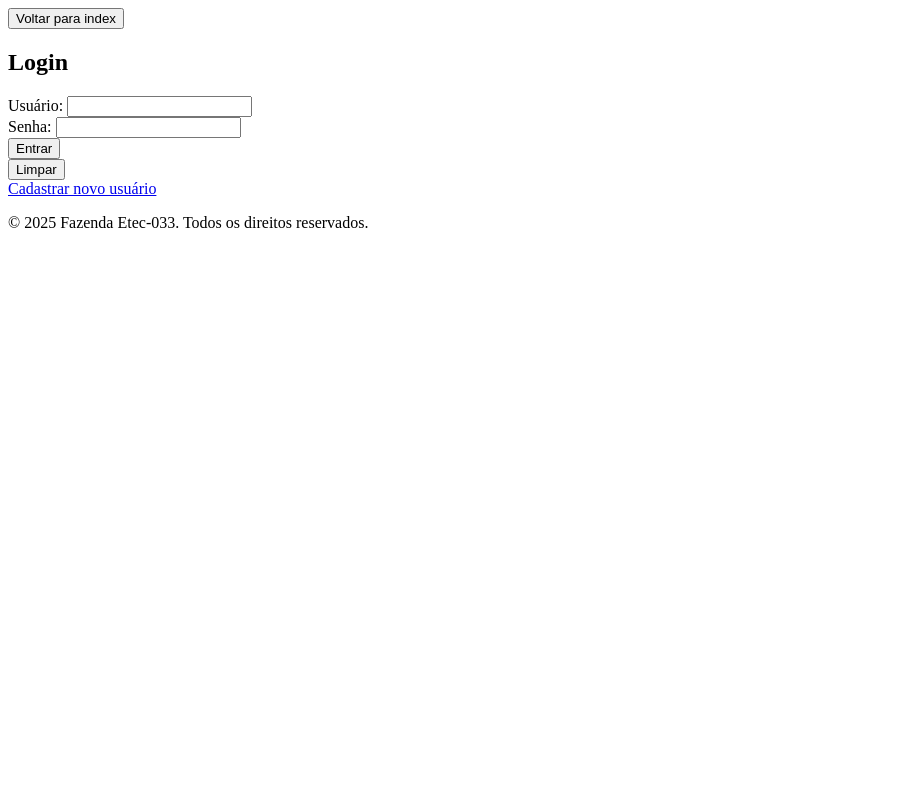
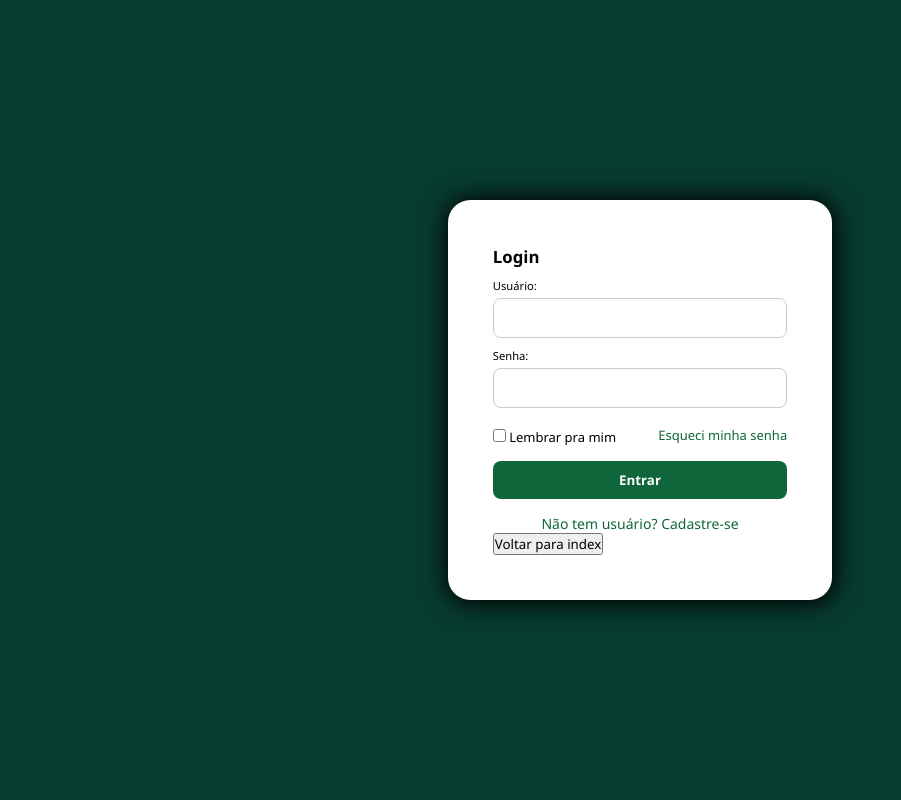
Before and after one commit to PaulinoFANeto/prjFazendaEtec033, a PHP site: page /public/entrar.php in a window 1280 px wide. Shown: the whole page, without its empty margins (0-901 px from the left). Run offline with PHP 8.4, Linux system fonts and the light colour scheme; some libraries are stand-ins or nearby versions.

Commit message:
atualização no css

```diff
--- /dev/null
+++ b/assets/css/form.css
@@ -0,0 +1,127 @@
+/* Veja orientações de funcionamento deste arquivo, no arquivo "regras_negocio.txt" */
+/*Aqui nós colocamos o css da página de login somente*/
+
+body {  /*Corpo da página*/
+    background-color: var(--corfundo);
+    display: flex;
+    justify-content: center;
+    align-items: center;
+    height: 100vh;
+}
+
+.container { /*É a caixa branca*/
+    background-color:var(--corfundo2);
+    padding: 4rem;
+    border-radius: 2rem;
+    box-shadow: 1px 1px 23px 3px black;
+    width: 30%;
+}
+
+
+/* aqui é a parte da "logo" antiga, tem que mudar
+.login-box .logo { Logo(porquinho) que está na caixa
+    text-align: center;
+    margin-bottom: 2.5rem;
+}
+.logo h1 {  Estilo do texto do titulo
+    color: #083b2f;
+    font-weight: 700;
+}
+.logo .pig { tamanho do porquinho
+    font-size: 32px;
+}
+.logo h2 { titulo secundário
+    color: #083b2f;
+    font-weight: 700;
+}
+.logo h2 span { parte do h2 que está em destaque
+    color: #0e663a;
+}
+.logo p { aqui vc altera a estilização do subtitulo
+    margin-top: 8px;
+    color: var(--corsubtitulo);
+    font-size: 14px;
+}*/
+
+
+form label { /*Estilo dos textos dos rótulo*/
+    font-weight: 500;
+    color: var(--cortexto);
+    display: block;
+    margin-top: 10px;
+    margin-bottom: 5px;
+}
+
+form input[type="text"],
+form input[type="password"] { /* Estilização dos campos de texto e senha(input) */
+    width: 100%;
+    padding: 10px;
+    border: 1px solid #ccc;
+    border-radius: 8px;
+    outline: none;
+    transition: 0.3s;
+}
+
+form input:focus { /*A borda das caixas de texto*/
+    border-color: var(--corborda);
+}
+
+.options { /*Estilo da caixa que contém links de opção ( Esqueci senha, Voltar) */
+    display: flex;
+    justify-content: space-between;
+    align-items: center;
+    margin: 10px 0;
+    font-size: 13px;
+}
+
+.options a { /*Estilo dos links dentro da caixa*/
+    color: var(--corminitexto1);
+    text-decoration: none;
+}
+
+.options a:hover { /*Estilo quando passa o mouse sobre os links*/
+    text-decoration: underline;
+}
+
+.btn { /*Estilo botão principal*/
+    width: 100%;
+    padding: 10px;
+    background-color: var(--corbotao);
+    color: var(--corfundo2);
+    border: none;
+    border-radius: 8px;
+    font-weight: 600;
+    cursor: pointer;
+    transition: 0.3s;
+}
+
+.btn:hover { /*Estilo de quando passa o mouse sobre o botão*/
+    background-color: var(--hover);
+}
+
+.create-account { /*Estilo para a área de Criar conta etc... */
+    text-align: center;
+    margin-top: 15px;
+}
+
+.create-account a { /*Seção de criar conta*/
+    color: var(--corminitexto1);
+    text-decoration: none;
+    font-size: 14px;
+}
+
+.create-account a:hover { /* estilo dos links dentro da área de criar conta*/
+    text-decoration: underline;
+}
+
+@media (min-width:501px) and (max-width:1024px) {
+    .container { /*É a caixa branca*/
+        width: 60%;
+    }
+}
+
+@media (min-width:0px) and (max-width:500px) {
+    .container { /*É a caixa branca*/
+        width: 90%;
+    }
+}
--- /dev/null
+++ b/assets/css/style.css
@@ -0,0 +1,23 @@
+:root {
+    --corfundo: #083b2f;
+    --cortexto: black;
+    --corsubtitulo:#333;
+    --corbotao: #0e663a;
+    --corfundo2: white;
+    --corextra: ;
+    --corminitexto1:#0e663a;
+    --corminitexto2: white;
+    --hover: #094d2c;
+    --corborda:#0e663a;
+}
+
+*{  /*Reset e configurações em geral*/
+    margin: 0;
+    padding: 0;
+    box-sizing: border-box;
+    font-family: "Segoe UI", sans-serif;
+}
+
+html{
+    font-size: 70%;
+}
--- a/public/entrar.php
+++ b/public/entrar.php
@@ -12,8 +12,9 @@
         1. Certifique-se que o arquivo CSS esteja na pasta "css" do projeto.
         2. Se não tiver o arquivo CSS, deixe comentada a linha abaixo.
         3. Se tiver o arquivo CSS, descomente a linha abaixo.
-        <link rel="stylesheet" href="../css/estilo_index.css">
     -->
+    <link rel="stylesheet" href="../assets/css/form.css">
+    <link rel="stylesheet" href="../assets/css/style.css">
 
     <!-- Link de importação da biblioteca css de autorização de cookies -->
     <link rel="stylesheet" type="text/css"
@@ -22,23 +23,36 @@
 </head>
 
 <body>
-    <button onclick="history.back()">Voltar para index</button>
-    <div class="login-container">
+    <div class="container">
         <h2>Login</h2>
+
         <form action="../auth/entrar.php" method="POST">
             <label for="usuario">Usuário:</label>
-            <input type="text" id="usuario" name="usuario" required pattern="^[a-zA-Z0-9]{3,20}$"><br>
+            <input type="text" id="usuario" name="usuario" required pattern="^[a-zA-Z0-9]{3,20}$">
+
             <label for="senha">Senha:</label>
             <input type="password" id="senha" name="senha" required
-                pattern="^(?=.*[a-z])(?=.*[A-Z])(?=.*\d)(?=.*[@$!%*?&])[A-Za-z\d@$!%*?&]{6,20}$"><br>
-            <button type="submit" value="Submit">Entrar</button> <br>
-            <button type="reset" value="Limpar">Limpar</button>
+                pattern="^(?=.*[a-z])(?=.*[A-Z])(?=.*\d)(?=.*[@$!%*?&])[A-Za-z\d@$!%*?&]{6,20}$">
+
+                <div class="options">
+                    <label><input type="checkbox"> Lembrar pra mim</label>
+                    <a href="#">Esqueci minha senha</a>
+                </div>
+
+            <button type="submit" class="btn" value="Submit">Entrar</button>
+
+                <div class="create-account">
+                <a href="registro.php">Não tem usuário? Cadastre-se</a>
+                </div>
         </form>
-        <a href="registro.php">Cadastrar novo usuário</a>
+        <button onclick="history.back()">Voltar para index</button>
+
     </div>
+    <!--
     <footer>
         <p>&copy; 2025 Fazenda Etec-033. Todos os direitos reservados.</p>
     </footer>
+-->
 
     <!-- Link de importação da biblioteca js de autorização de cookies -->
     <script src="https://cdn.jsdelivr.net/npm/cookieconsent@3/build/cookieconsent.min.js" data-cfasync="false">
```
Also changed, not shown: assets/css/styles.css (deleted, +0 -70 lines).
